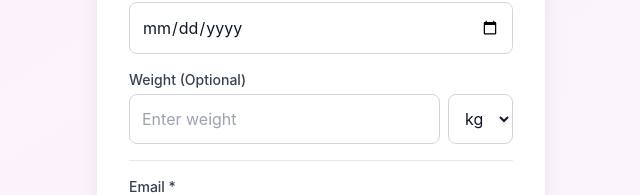
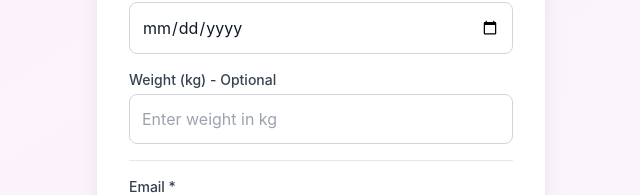
Before and after one commit to durgesh0505/Fertility-Tracker, a React (Create React App) app: page / in a window 1280 px wide. Both pictures are taken after a click on the button "Need an account? Sign up". Shown: the part 328-523 px from the top of the page, without its empty margins (319-959 px from the left). Built offline with nearby package versions, Linux system fonts and the light colour scheme.

Commit message:
Update App.js

```diff
--- a/src/App.js
+++ b/src/App.js
@@ -101,7 +101,6 @@ const AuthComponent = ({ logUserEvent }) => {
   const [lastName, setLastName] = useState('');
   const [birthDate, setBirthDate] = useState('');
   const [weight, setWeight] = useState('');
-  const [weightUnit, setWeightUnit] = useState('kg');
   const [email, setEmail] = useState('');
   const [password, setPassword] = useState('');
   const [confirmPassword, setConfirmPassword] = useState('');
@@ -137,15 +136,6 @@ const AuthComponent = ({ logUserEvent }) => {
     }
 
     return age;
-  };
-
-  const convertWeight = (weight, unit) => {
-    if (!weight) return null;
-    const weightNum = parseFloat(weight);
-    if (unit === 'lb') {
-      return (weightNum * 0.453592).toFixed(1);
-    }
-    return weightNum;
   };
 
   const passwordValidation = validatePassword(password);
@@ -192,7 +182,7 @@ const AuthComponent = ({ logUserEvent }) => {
 			  full_name: `${firstName} ${lastName}`,
 			  date_of_birth: birthDate,
 			  age: age,
-              weight: convertWeight(weight, weightUnit)
+			  weight: weight ? parseFloat(weight) : null // Direct kg value, no conversion
 			}
 		  }
 		});
@@ -270,25 +260,16 @@ const AuthComponent = ({ logUserEvent }) => {
               </div>
 
 			<div>
-                <label className="block text-sm font-medium text-gray-700 dark:text-gray-300 mb-1">Weight (Optional)</label>
-                <div className="flex space-x-2">
+			  <label className="block text-sm font-medium text-gray-700 dark:text-gray-300 mb-1">Weight (kg) - Optional</label>
 			  <input
 				type="number"
 				value={weight}
 				onChange={(e) => setWeight(e.target.value)}
-                    placeholder="Enter weight"
-                    className="flex-1 p-3 border border-gray-300 dark:border-gray-600 rounded-lg focus:ring-2 focus:ring-pink-500 focus:border-transparent bg-white dark:bg-gray-700 text-gray-900 dark:text-white"
+				placeholder="Enter weight in kg"
+				className="w-full p-3 border border-gray-300 dark:border-gray-600 rounded-lg focus:ring-2 focus:ring-pink-500 focus:border-transparent bg-white dark:bg-gray-700 text-gray-900 dark:text-white"
 				min="1"
+				step="0.1"
 			  />
-                  <select
-                    value={weightUnit}
-                    onChange={(e) => setWeightUnit(e.target.value)}
-                    className="p-3 border border-gray-300 dark:border-gray-600 rounded-lg focus:ring-2 focus:ring-pink-500 focus:border-transparent bg-white dark:bg-gray-700 text-gray-900 dark:text-white"
-                  >
-                    <option value="kg">kg</option>
-                    <option value="lb">lb</option>
-                  </select>
-                </div>
 			</div>
 
               <div className="border-t border-gray-200 dark:border-gray-600 my-4"></div>
```
Lines whose indentation alone changed are shown as unchanged.
